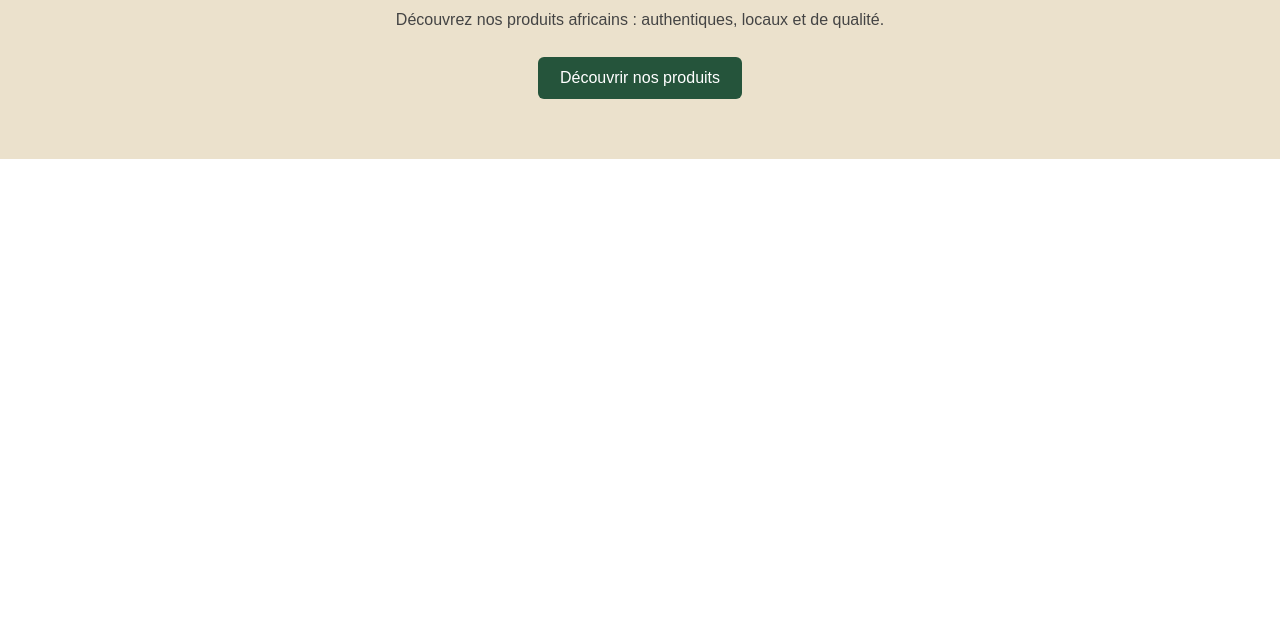
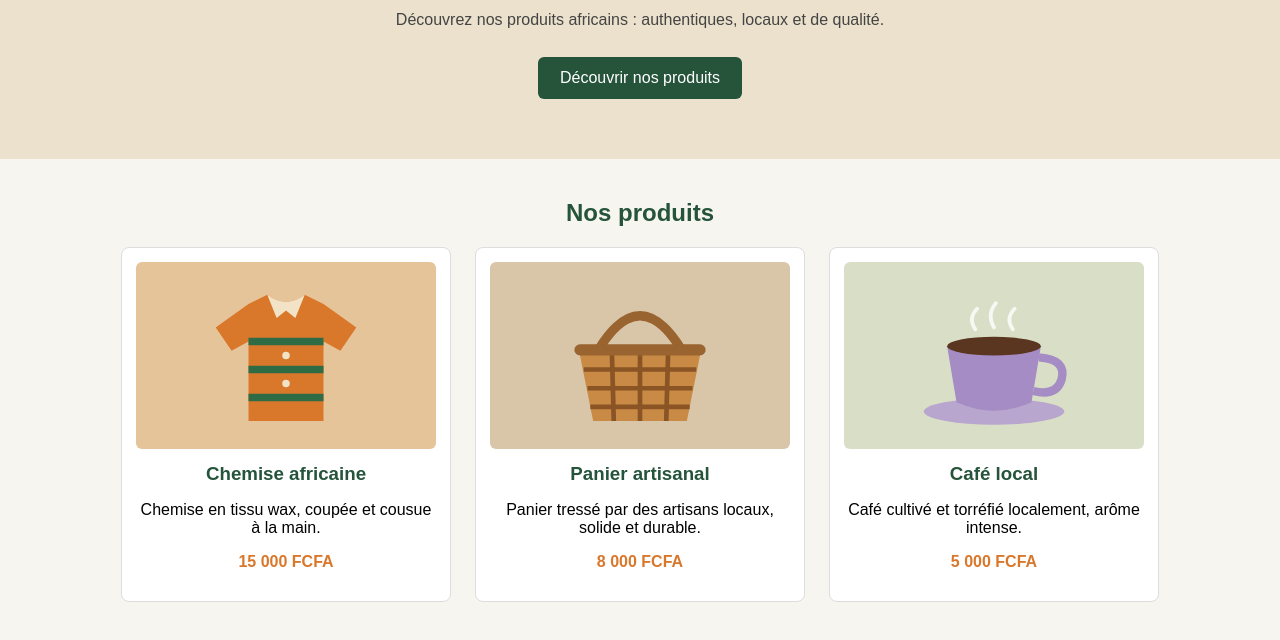
Before and after one commit to Gilles-Cyber/AfriShop, a plain HTML site: page index.html in a window 1280 px wide. Shown: the part 186-826 px from the top of the page. Before the commit the page ends 800 px from the top, so only its background shows below. Drawn offline with Linux system fonts and the light colour scheme.

Commit message:
feat: ajouter le catalogue de produits

```diff
--- a/index.html
+++ b/index.html
@@ -21,5 +21,29 @@
     <p>Découvrez nos produits africains : authentiques, locaux et de qualité.</p>
     <a class="bouton" href="#produits">Découvrir nos produits</a>
   </section>
+
+  <section id="produits">
+    <h2>Nos produits</h2>
+    <div class="cartes">
+      <article class="carte">
+        <img src="images/chemise.svg" alt="Chemise africaine en tissu wax">
+        <h3>Chemise africaine</h3>
+        <p>Chemise en tissu wax, coupée et cousue à la main.</p>
+        <p class="prix">15 000 FCFA</p>
+      </article>
+      <article class="carte">
+        <img src="images/panier.svg" alt="Panier artisanal tressé">
+        <h3>Panier artisanal</h3>
+        <p>Panier tressé par des artisans locaux, solide et durable.</p>
+        <p class="prix">8 000 FCFA</p>
+      </article>
+      <article class="carte">
+        <img src="images/cafe.svg" alt="Tasse de café local">
+        <h3>Café local</h3>
+        <p>Café cultivé et torréfié localement, arôme intense.</p>
+        <p class="prix">5 000 FCFA</p>
+      </article>
+    </div>
+  </section>
 </body>
 </html>
--- a/style.css
+++ b/style.css
@@ -58,3 +58,44 @@ nav a:hover {
 .bouton:hover {
   background: #1a3d2a;
 }
+
+/* Catalogue de produits */
+#produits {
+  padding: 40px 20px;
+  text-align: center;
+  background: #f7f5f0;
+}
+
+#produits h2 {
+  margin-top: 0;
+  color: #25543b;
+}
+
+.cartes {
+  display: flex;
+  justify-content: center;
+  gap: 24px;
+}
+
+.carte {
+  flex: 0 0 300px;
+  padding: 14px;
+  border: 1px solid #ddd;
+  border-radius: 8px;
+  background: white;
+}
+
+.carte img {
+  width: 100%;
+  border-radius: 6px;
+}
+
+.carte h3 {
+  margin: 10px 0 4px;
+  color: #25543b;
+}
+
+.prix {
+  font-weight: bold;
+  color: #d9772b;
+}
```
Also changed, not shown: images/cafe.svg (added), images/chemise.svg (added), images/panier.svg (added).
